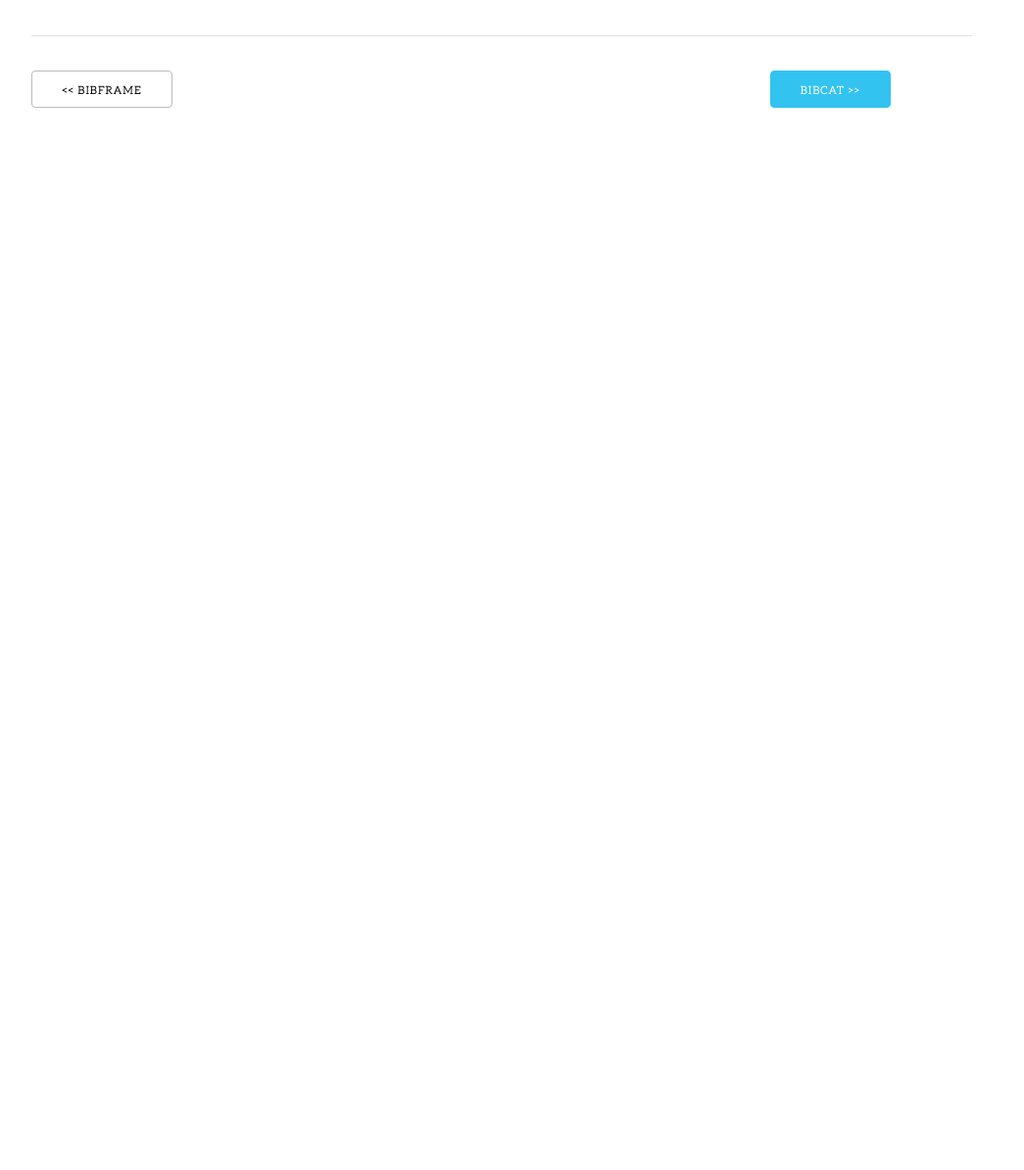
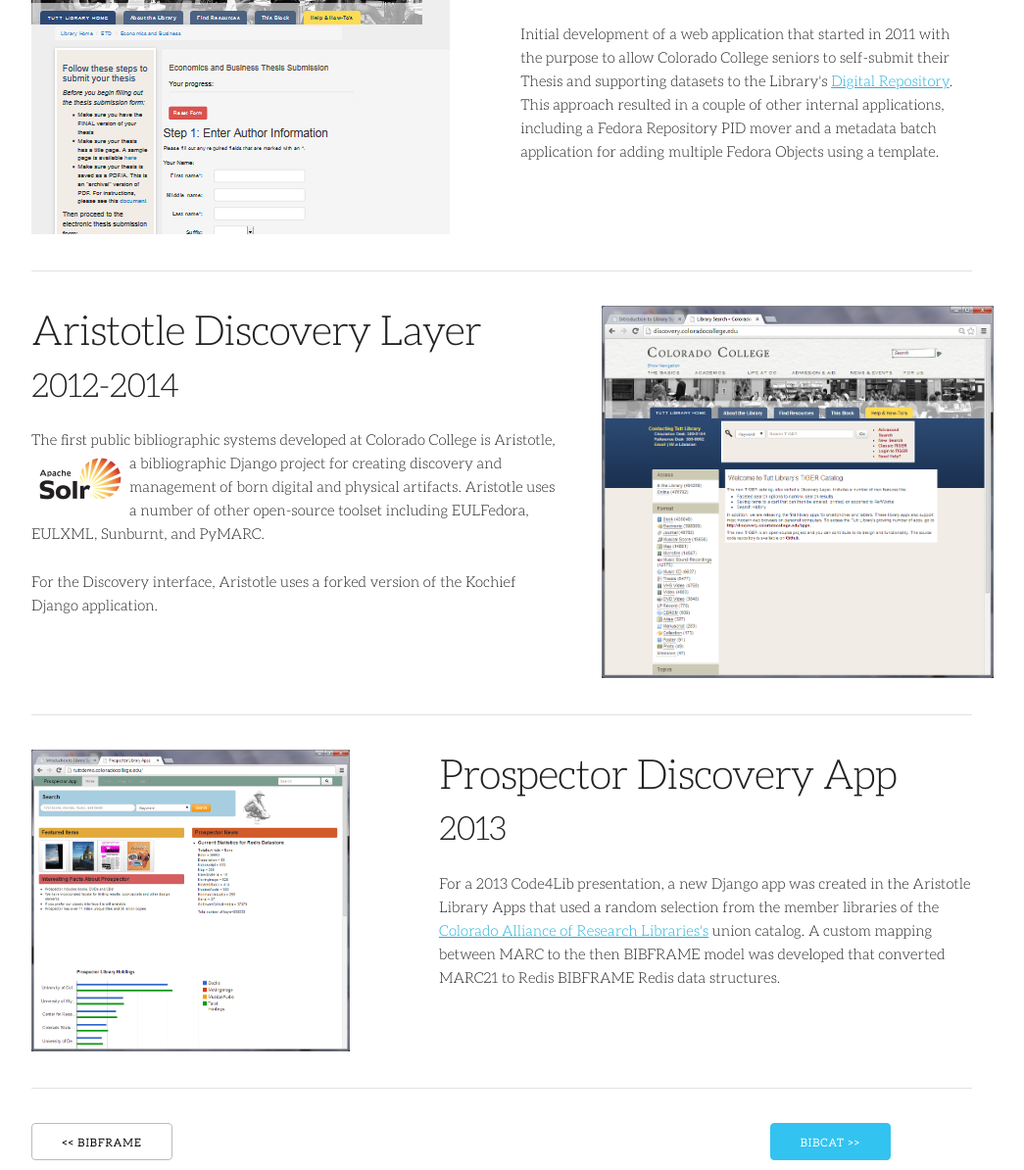
Before and after one commit to jermnelson/cc-parents-day-2015, a Flask app: page /early-experiments in a window 1280 px wide. Shown: the part 979-2173 px from the top of the page at 98% size, without its empty margins (128-1173 px from the left). Before the commit the page ends 1089 px from the top, so only its background shows below. Run offline with Flask 2, Linux system fonts and the light colour scheme.

Commit message:
Added content and graphics

```diff
--- /dev/null
+++ b/__init__.py
@@ -0,0 +1,3 @@
+__author__ = "Jeremy Nelson"
+
+from .app import app
--- a/templates/base.html
+++ b/templates/base.html
@@ -36,7 +36,7 @@
       font-family: 'aleolight', Verdana, sans-serif;
     }
     h5 a {
-       color: rgb(253, 190, 15);
+       color: rgb(249, 188, 35);
        text-decoration: none;
    }
    a.slide-nav {
--- a/templates/slides/early-experiments.html
+++ b/templates/slides/early-experiments.html
@@ -3,7 +3,7 @@
 {% block main %}
   <!-- Primary Page Layout -->
   <div class="container">
-   <h1>Early Experiments @ Colorado College</h1>
+   <h1>Early Experiments @</h1>
    <div class="row">
     <section class="seven columns">
      <a href="https://www.coloradocollege.edu"><img src="{{ url_for('static', filename='images/cclogo.jpg') }}" alt="Colorado College"></a>
@@ -19,23 +19,85 @@
    <hr>
    <div class="row">
      <div class="four columns">
-      <img class="" src="{{ url_for('static', filename='images/code4lib-2012.jpg') }}" alt="Code4Lib 2012">
+      <img class="" src="{{ url_for('static', filename='images/code4lib-2012.png') }}" alt="Code4Lib 2012">
      </div>
-     <section class="seven columns">
+     <article class="seven columns">
+        <h2>FRBR-Redis Datastore<br><small>2011-2012</small></h2>
         <p>
           Initially experimentation with using Redis as a bibliographic datastore
           began in 2011 with an attemp to model FRBR entities using a
-          key pattern to represent the core properties of a FRBR entity
-          <a href="http://discovery.coloradocollege.edu/code4lib/">
-
-          </a>. This research tested the capabilities of Redis's key-value datastore server starting with
+          key pattern to represent the core properties of a FRBR entity highlighted in 2012
+          <a href="http://discovery.coloradocollege.edu/code4lib/">presentation</a> at Code4Lib annual
+          conference.
+        </p>
+        <p>
+          This research tested the capabilities of <a href="http://redis.io">Redis</a> - a NoSQL
+          key-value datastore server - starting with
           FRBR, and later moving to other vocabularies like VRA Core and FRBRoo. This project is available at
           <a href="https://github.com/jermnelson/FRBR-Redis-Datastore">https://github.com/jermnelson/FRBR-Redis-Datastore</a>
         </p>
-     </section>
+     </article>
    </div>
    <hr>
-
+   <div class="row">
+    <section class="six columns">
+     <img src="{{ url_for('static', filename='images/ccetd.png') }}" >
+    </section>
+    <section class="six columns">
+      <h2>
+        Aristotle Library Apps<br><small>2011-2015</small></h2>
+      <p>Initial
+       development of a web application that started in 2011 with the purpose to allow
+       Colorado College seniors to self-submit their Thesis and supporting datasets to
+       the Library's <a href="https://digitalcc.coloradocollege.edu">Digital Repository</a>.
+       This approach resulted in a couple of
+       other internal applications, including a Fedora Repository PID mover and
+       a metadata batch application for adding multiple Fedora Objects using a
+       template.
+      </p>
+    </section>
+   </div>
+   <hr>
+   <div class="row">
+    <article class="seven columns">
+     <h2>Aristotle Discovery Layer<br><small>2012-2014</small></h2>
+     <p>The first public bibliographic systems developed at Colorado College is
+      Aristotle, a bibliographic Django project for creating discovery and
+      <a href="http://lucene.apache.org/solr/">
+      <img src="{{ url_for('static', filename='images/solr-tn.png') }}" class="u-pull-left">
+      </a>
+      management of born digital and physical artifacts. Aristotle uses a number
+      of other open-source toolset including EULFedora, EULXML, Sunburnt, and PyMARC.
+     <p>
+     <p>
+      For the Discovery interface, Aristotle uses a forked version of the Kochief Django application.
+     </p>
+    </article>
+    <section class="four columns">
+     <img src="{{ url_for('static', filename='images/discovery-coloradocollege-edu.png') }}"
+        style="width: 400px">
+    </section>
+   </div>
+   <hr>
+   <div class="row">
+      <section class="five columns">
+        <img src="{{ url_for('static', filename='images/prospector-redis-lib-services-platform.png') }}"
+         style="width: 325px">
+       </section>
+      <article class="seven columns">
+       <h2>Prospector Discovery App<br><small>2013</small></h2>
+       <p>
+         For a 2013 Code4Lib presentation, a new Django app was created in the
+         Aristotle Library Apps that used a random selection
+         from the member libraries of the
+         <a href="https://www.coalliance.org/">Colorado Alliance of Research
+         Libraries's</a> union catalog. A custom mapping between MARC to the
+         then BIBFRAME model was developed that converted MARC21 to Redis
+        BIBFRAME Redis data structures.
+       </p>
+      </article>
+    </div>
+   <hr>
   </div>
 {% endblock %}
 
```
Also changed, not shown: templates/slides/bibcat.html (+16 -4 lines), static/images/bibcat.png (added), static/images/ccetd.png (added), static/images/cclogo.jpg (added), static/images/code4lib-2012.jpg (added), static/images/code4lib-2012.png (added), static/images/cpp-example.png (added), static/images/discovery-coloradocollege-edu.png (added), static/images/prospector-redis-lib-services-platform.png (added), static/images/solr-tn.png (added).
